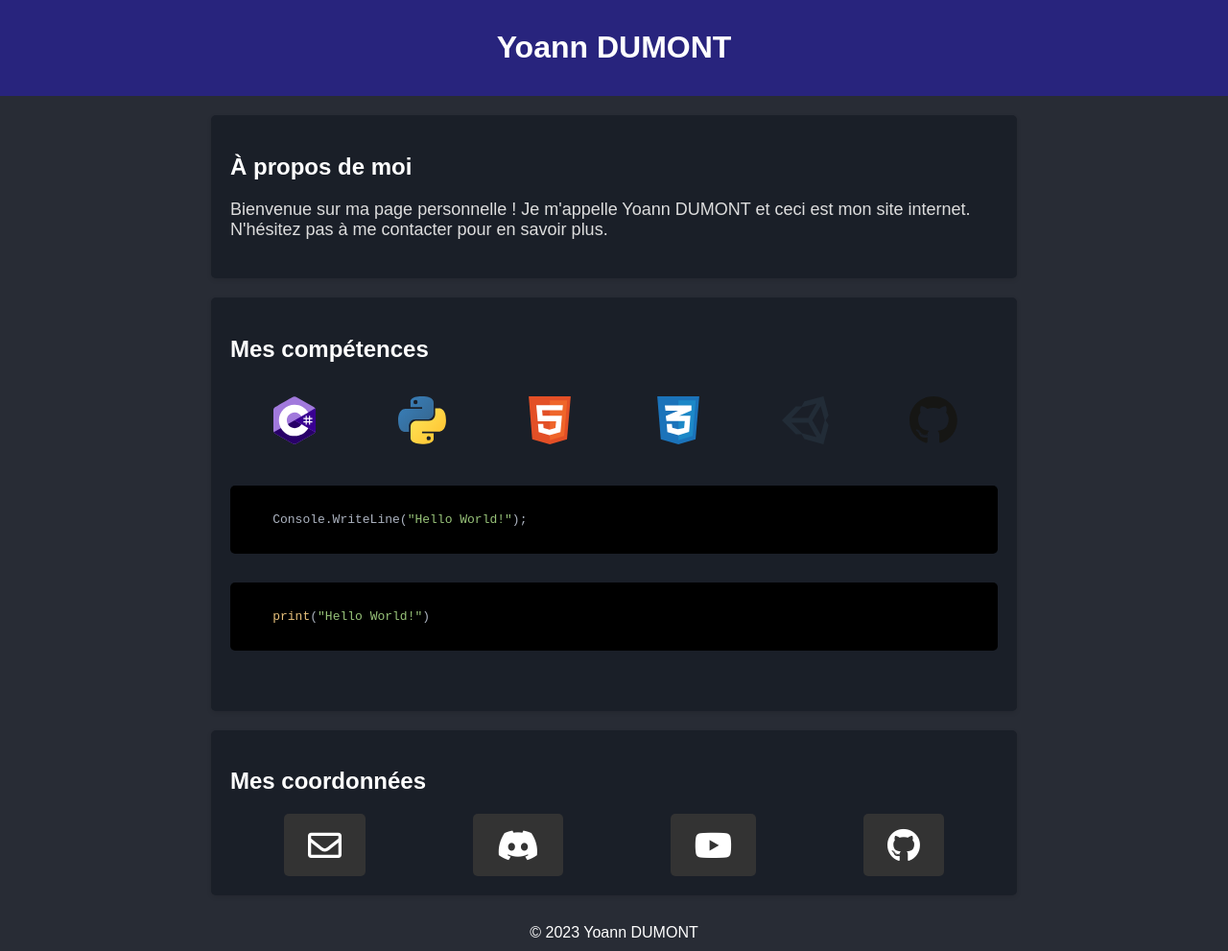
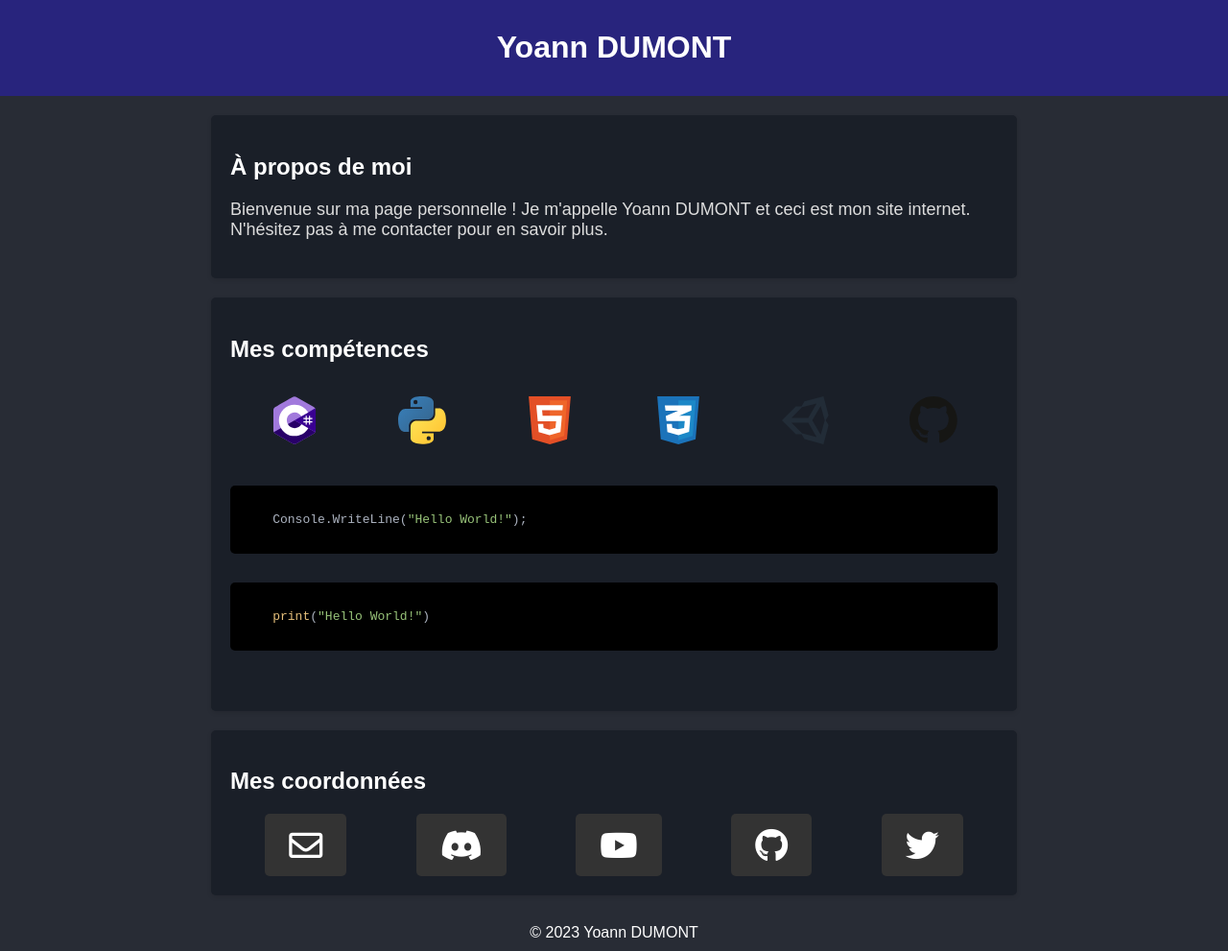
Before and after one commit to TheYerminator/Yoann-DUMONT, a plain HTML site: page index.html in a window 1280 px wide. Shown: the whole page at 96% size. Drawn offline with nearby package versions, Linux system fonts and the light colour scheme.

Commit message:
Update index.html

```diff
--- a/index.html
+++ b/index.html
@@ -148,6 +148,9 @@
             <a href="https://github.com/TheYerminator" class="contact-button">
                 <i class="fab fa-github"></i>
             </a>
+            <a href="https://twitter.com/the_yerminator" class="contact-button">
+                <i class="fab fa-twitter"></i>
+            </a>
         </div>
     </div>
     <footer style="text-align: center; padding: 10px;">© 2023 Yoann DUMONT</footer>
```
